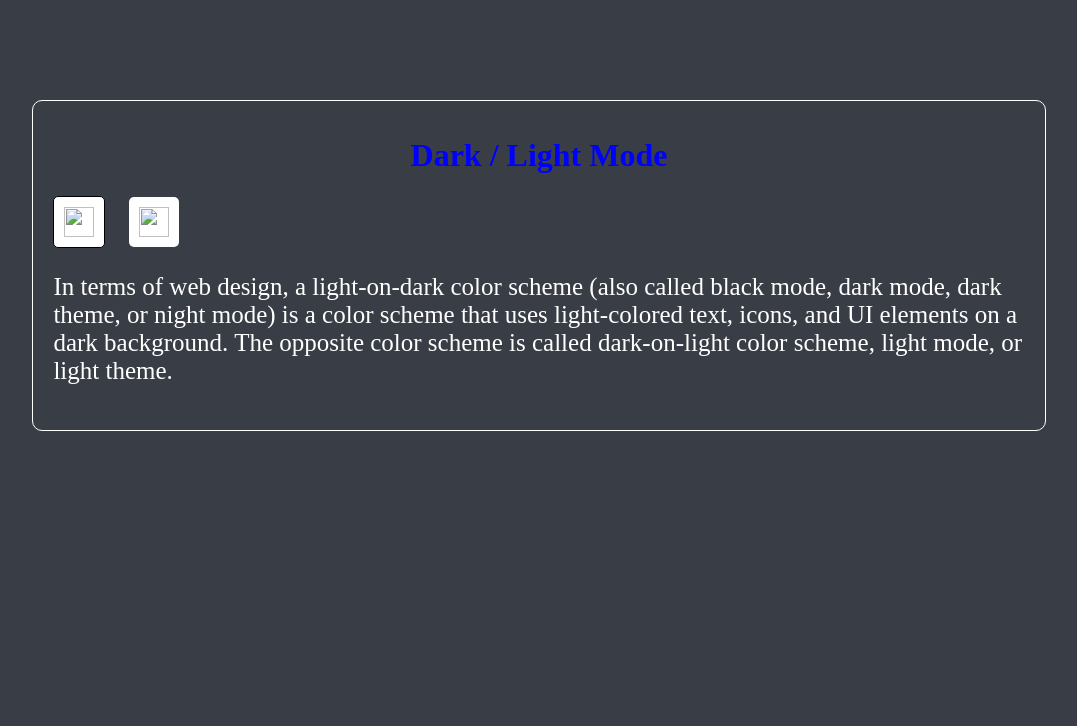
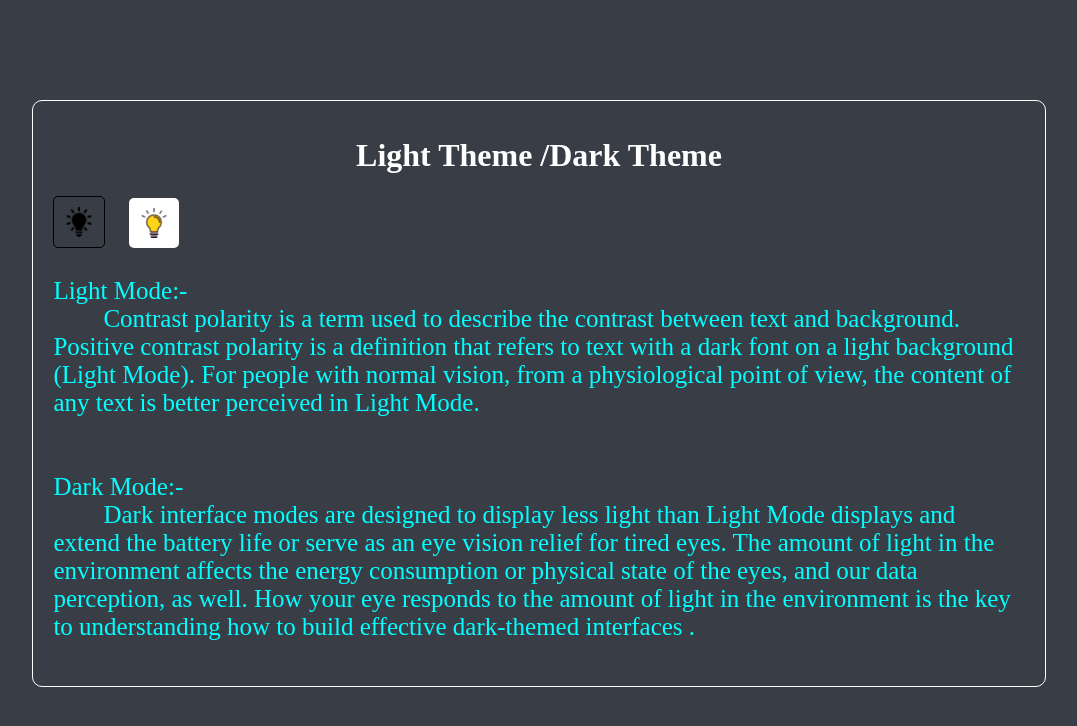
Before and after one commit to OmkarMore01/theme-changer, a plain HTML site: page index.html in a window 1280 px wide. Both pictures are taken after a click on the picture 179 px from the left and 221 px from the top of the page. Shown: the whole page, without its empty margins (101-1178 px from the left). Drawn offline with Linux system fonts and the light colour scheme.

Commit message:
modifiy the dark theme

```diff
--- a/index.html
+++ b/index.html
@@ -11,18 +11,26 @@
             width: 80%;
             margin: 100px auto;
             border-radius: 10px;
+            color: cyan;
         }
 
         .title {
-            color: blue;
+            color: #ff3300;
             text-align: center;
             padding-top: 15px;
         }
-
+        .title1{
+            color: white;
+            text-align: center;
+            padding-top: 15px;
+        }
         .description {
             font-size: 25px;
             padding: 0 20px;
             padding-bottom: 20px;
+        }
+        span{
+            padding-left: 50px;
         }
 
         .theme-icon {
@@ -37,6 +45,7 @@
 
         .active {
             border: 1px solid #000;
+            background: none;
         }
 
         .theme-dark {
@@ -59,13 +68,16 @@
 </head>
 <body id="body">
     <div class="container-light" id="container">
-        <h1 class="title">Dark / Light Mode</h1>
-        <img src="./png/dark.png" class="theme-icon" id="dark" onclick="dark()" />
-        <img src="./png/light.png" class="theme-icon active" id="light" onclick="light()" />
+        <h1 class="title" id="title">Light Theme /Dark Theme </h1>
+        <img src="./images/dark.png" class="theme-icon" id="dark" onclick="dark()" />
+        <img src="./images/light.png" class="theme-icon active" id="light" onclick="light()" />
 
-        <P class="description">In terms of web design, a light-on-dark color scheme (also called black mode, dark mode,
-            dark theme, or night mode) is a color scheme that uses light-colored text, icons, and UI elements on a dark
-            background. The opposite color scheme is called dark-on-light color scheme, light mode, or light theme.</P>
+        <P class="description">Light Mode:-<br><span>
+            Contrast polarity is a term used to describe the contrast between text and background. Positive contrast polarity is a definition that refers to text with a dark font on a light background (Light Mode).
+            For people with normal vision, from a physiological point of view, the content of any text is better perceived in Light Mode.</span>
+            <br><br><br>Dark Mode:-<br><span>
+            Dark interface modes are designed to display less light than Light Mode displays and extend the battery life or serve as an eye vision relief for tired eyes. The amount of light in the environment affects the energy consumption or physical state of the eyes,
+            and our data perception, as well. How your eye responds to the amount of light in the environment is the key to understanding how to build effective dark-themed interfaces</span> .</P>
 
     </div>
 
@@ -82,6 +94,9 @@
 
             const containerElement = document.getElementById('container');
             containerElement.className = "container-dark";
+
+            const HeadElement = document.getElementById('title');
+            HeadElement.className = "title1";
         }
         function light() {
             const imgDark = document.getElementById('dark');
@@ -95,6 +110,10 @@
 
             const containerElement = document.getElementById('container');
             containerElement.className = "container-light";
+
+
+            const HeadElement = document.getElementById('title');
+            HeadElement.className = "title";
         }
     </script>
 </body>
```
Also changed, not shown: images/dark.png (added), images/light.png (added).
